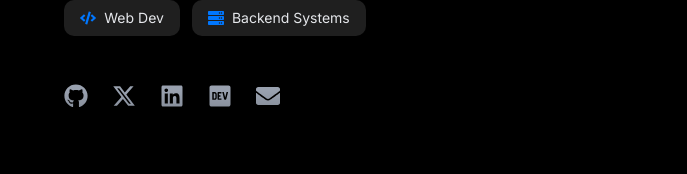
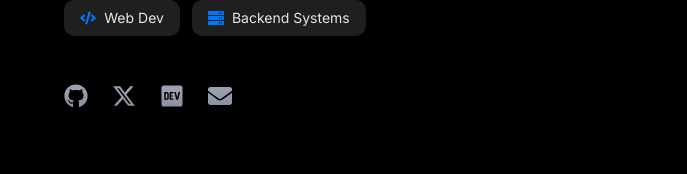
Before and after one commit to jerkeyray/Jerkeyray-Porfolio, a Next.js app: page / in a window 1280 px wide. Shown: the part 549-723 px from the top of the page, without its empty margins (299-986 px from the left). Built offline with nearby package versions, Linux system fonts and the light colour scheme.

Commit message:
remove linkedin

```diff
--- a/components/AboutMe.tsx
+++ b/components/AboutMe.tsx
@@ -115,15 +115,6 @@ const AboutMe = () => {
               <FaXTwitter />
             </a>
             <a
-              href="https://www.linkedin.com/in/aditya-srivastava-a943a8321/"
-              target="_blank"
-              rel="noopener noreferrer"
-              className="text-gray-400 hover:text-[#0077FF] text-xl sm:text-2xl transition-all duration-300 transform hover:scale-110"
-              aria-label="LinkedIn Profile"
-            >
-              <FaLinkedin />
-            </a>
-            <a
               href="https://dev.to/jerkeyray"
               target="_blank"
               rel="noopener noreferrer"
```
